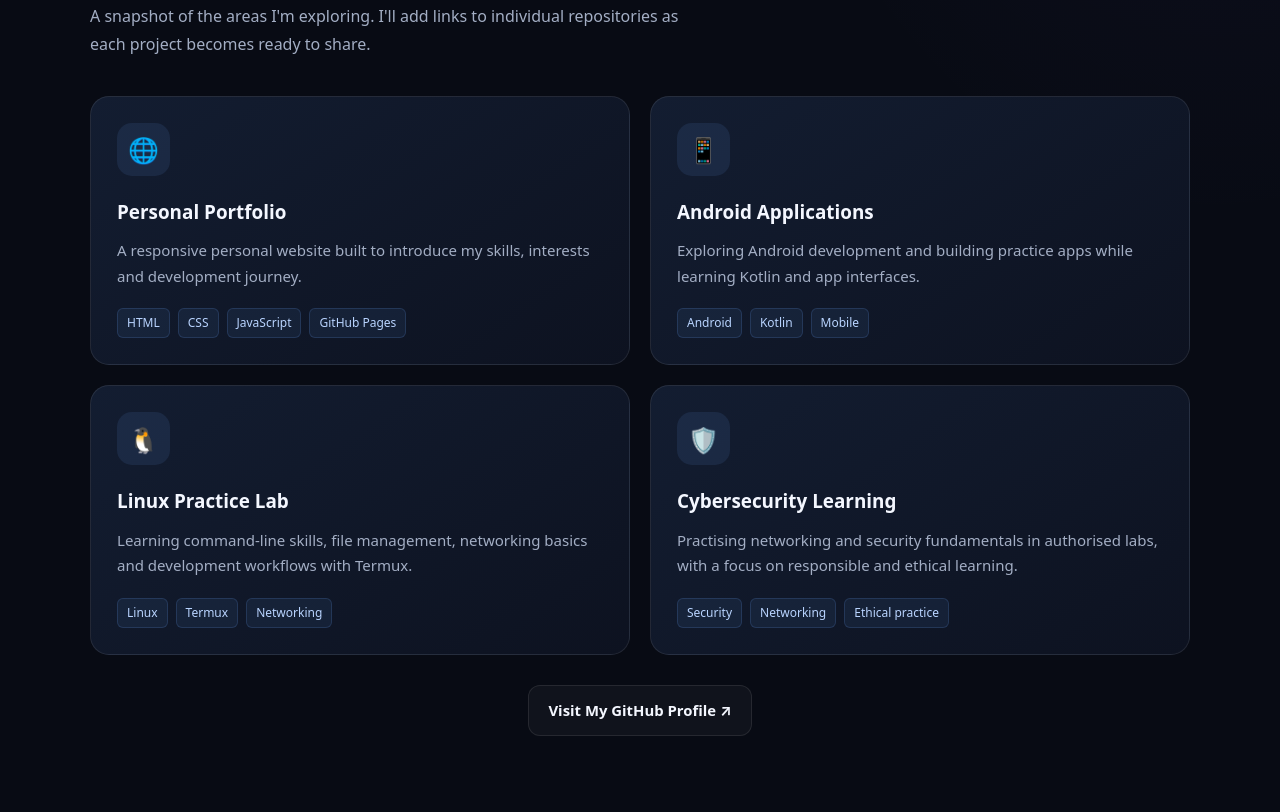
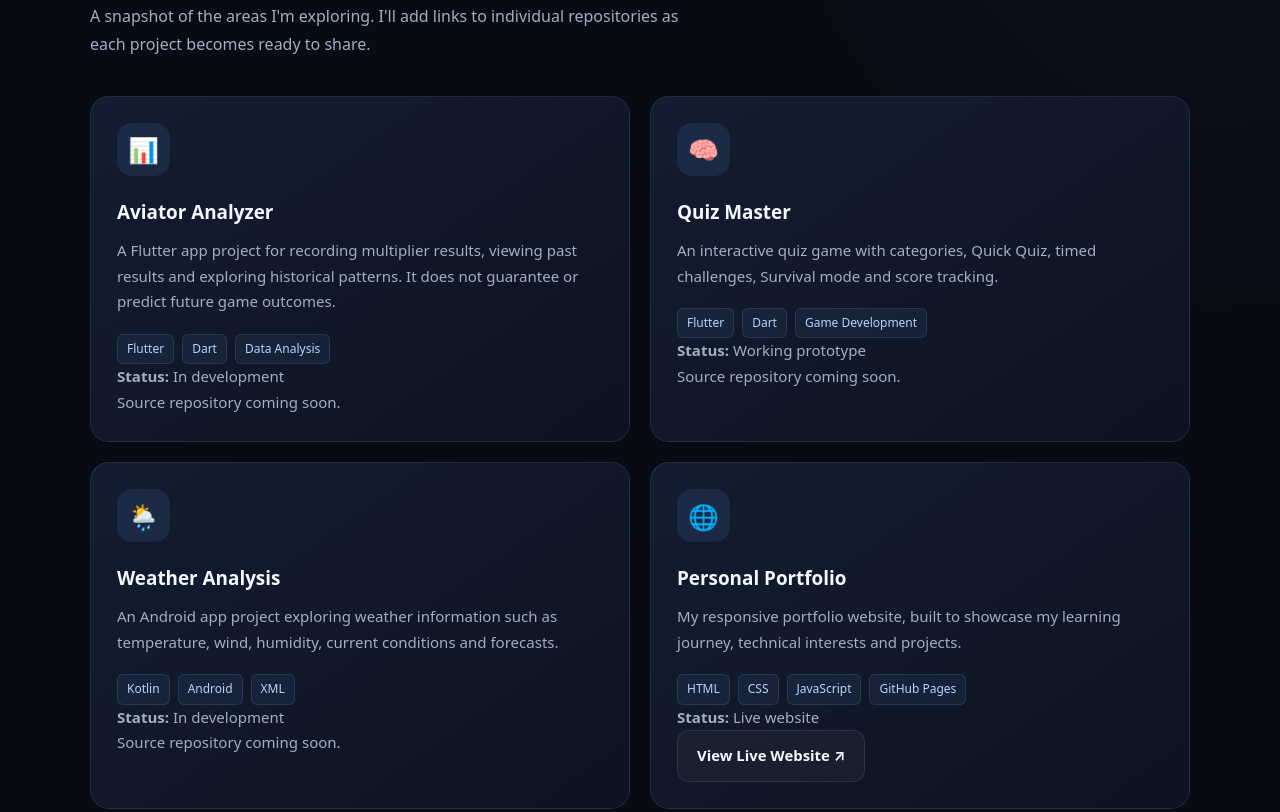
Before and after one commit to uushonamartin-tech/my_website, a plain HTML site: page index.html in a window 1280 px wide. Shown: the part 2237-3049 px from the top of the page. Drawn offline with Linux system fonts and the light colour scheme.

Commit message:
Add detailed portfolio project cards

```diff
--- a/index.html
+++ b/index.html
@@ -626,34 +626,60 @@
 
         <div class="projects-grid">
           <article class="project reveal">
-            <div class="project-icon">🌐</div>
-            <h3>Personal Portfolio</h3>
-            <p>A responsive personal website built to introduce my skills, interests and development journey.</p>
-            <div class="tags"><span class="tag">HTML</span><span class="tag">CSS</span><span class="tag">JavaScript</span><span class="tag">GitHub Pages</span></div>
+            <div class="project-icon">📊</div>
+            <h3>Aviator Analyzer</h3>
+            <p>A Flutter app project for recording multiplier results, viewing past results and exploring historical patterns. It does not guarantee or predict future game outcomes.</p>
+            <div class="tags">
+              <span class="tag">Flutter</span>
+              <span class="tag">Dart</span>
+              <span class="tag">Data Analysis</span>
+            </div>
+            <p><strong>Status:</strong> In development</p>
+            <p>Source repository coming soon.</p>
           </article>
 
           <article class="project reveal">
-            <div class="project-icon">📱</div>
-            <h3>Android Applications</h3>
-            <p>Exploring Android development and building practice apps while learning Kotlin and app interfaces.</p>
-            <div class="tags"><span class="tag">Android</span><span class="tag">Kotlin</span><span class="tag">Mobile</span></div>
+            <div class="project-icon">🧠</div>
+            <h3>Quiz Master</h3>
+            <p>An interactive quiz game with categories, Quick Quiz, timed challenges, Survival mode and score tracking.</p>
+            <div class="tags">
+              <span class="tag">Flutter</span>
+              <span class="tag">Dart</span>
+              <span class="tag">Game Development</span>
+            </div>
+            <p><strong>Status:</strong> Working prototype</p>
+            <p>Source repository coming soon.</p>
           </article>
 
           <article class="project reveal">
-            <div class="project-icon">🐧</div>
-            <h3>Linux Practice Lab</h3>
-            <p>Learning command-line skills, file management, networking basics and development workflows with Termux.</p>
-            <div class="tags"><span class="tag">Linux</span><span class="tag">Termux</span><span class="tag">Networking</span></div>
+            <div class="project-icon">🌦️</div>
+            <h3>Weather Analysis</h3>
+            <p>An Android app project exploring weather information such as temperature, wind, humidity, current conditions and forecasts.</p>
+            <div class="tags">
+              <span class="tag">Kotlin</span>
+              <span class="tag">Android</span>
+              <span class="tag">XML</span>
+            </div>
+            <p><strong>Status:</strong> In development</p>
+            <p>Source repository coming soon.</p>
           </article>
 
           <article class="project reveal">
-            <div class="project-icon">🛡️</div>
-            <h3>Cybersecurity Learning</h3>
-            <p>Practising networking and security fundamentals in authorised labs, with a focus on responsible and ethical learning.</p>
-            <div class="tags"><span class="tag">Security</span><span class="tag">Networking</span><span class="tag">Ethical practice</span></div>
+            <div class="project-icon">🌐</div>
+            <h3>Personal Portfolio</h3>
+            <p>My responsive portfolio website, built to showcase my learning journey, technical interests and projects.</p>
+            <div class="tags">
+              <span class="tag">HTML</span>
+              <span class="tag">CSS</span>
+              <span class="tag">JavaScript</span>
+              <span class="tag">GitHub Pages</span>
+            </div>
+            <p><strong>Status:</strong> Live website</p>
+            <a class="btn btn-secondary"
+               href="https://uushonamartin-tech.github.io/my_website/"
+               target="_blank" rel="noopener noreferrer">View Live Website ↗</a>
           </article>
         </div>
-
         <div style="text-align:center;margin-top:30px" class="reveal">
           <a class="btn btn-secondary" href="https://github.com/uushonamartin-tech" target="_blank" rel="noopener noreferrer">Visit My GitHub Profile ↗</a>
         </div>
```
